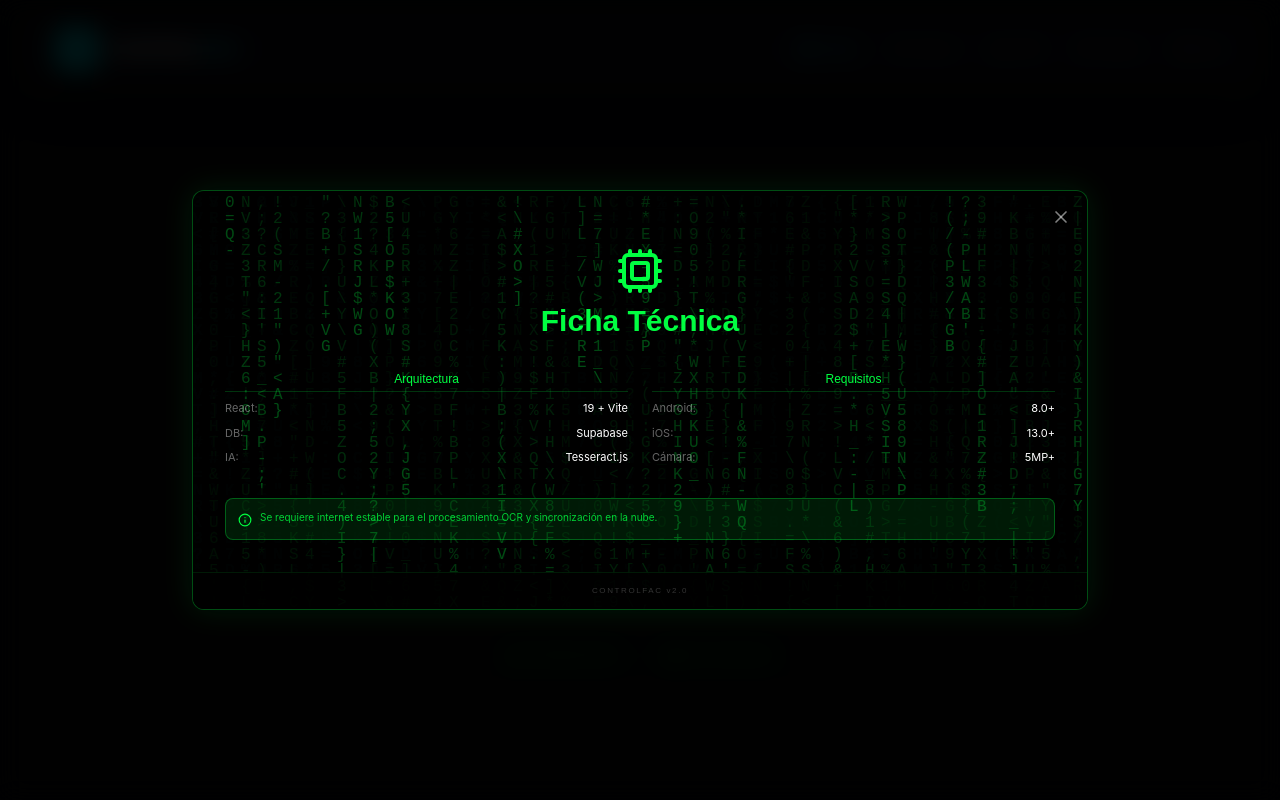
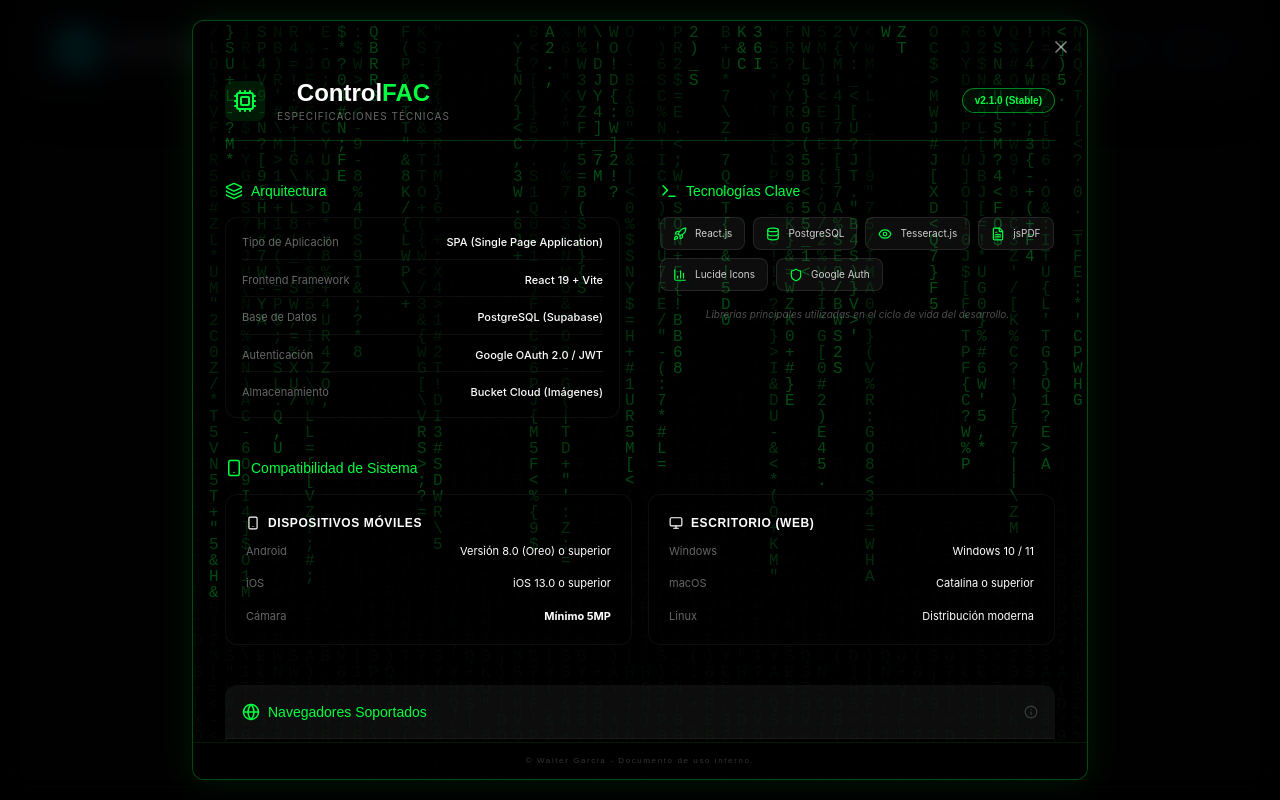
Before and after one commit to WalterGv10/manualcf, a React (Vite) app: page / in a window 1280 px wide. Both pictures are taken after a click on the button "FICHA TÉCNICA". Built offline with nearby package versions, Linux system fonts and the light colour scheme.

Commit message:
Update: Detailed Tech Specs in Information Portal v2.1.0

```diff
--- a/src/components/LoginInfoPortal.jsx
+++ b/src/components/LoginInfoPortal.jsx
@@ -1,5 +1,10 @@
 import React from "react";
-import { X, LayoutGrid, Cpu, Smartphone, Shield, Rocket, CheckCircle, Info } from "lucide-react";
+import {
+    X, LayoutGrid, Cpu, Smartphone, Shield, Rocket,
+    CheckCircle, Info, Layers, Database, Eye, FileText,
+    BarChart3, Globe, Monitor, Printer, Terminal,
+    AlertCircle
+} from "lucide-react";
 import MatrixRain from "./MatrixRain";
 
 export default function LoginInfoPortal({ isOpen, onClose, view }) {
@@ -56,37 +61,162 @@
     );
 
     const TechContent = () => (
-        <div className="space-y-6 md:space-y-8 text-white relative z-10 p-4 md:p-8">
-            <header className="text-center space-y-1">
-                <Cpu className="w-8 h-8 md:w-12 md:h-12 text-[#00ff41] mx-auto mb-2" />
-                <h2 className="text-xl md:text-3xl font-black font-orbitron text-[#00ff41]">Ficha Técnica</h2>
+        <div className="space-y-6 md:space-y-10 text-white relative z-10 p-4 md:p-8">
+            <header className="flex flex-col md:flex-row justify-between items-center border-b border-[#00ff41]/20 pb-4 gap-4">
+                <div className="flex items-center gap-3">
+                    <div className="w-10 h-10 bg-[#00ff41]/10 rounded-lg flex items-center justify-center text-[#00ff41]">
+                        <Cpu size={24} />
+                    </div>
+                    <div>
+                        <h2 className="text-2xl font-black font-orbitron text-white">Control<span className="text-[#00ff41]">FAC</span></h2>
+                        <p className="text-[10px] text-white/40 uppercase tracking-widest">Especificaciones Técnicas</p>
+                    </div>
+                </div>
+                <div className="px-3 py-1 rounded-full border border-[#00ff41]/50 bg-[#00ff41]/5 text-[#00ff41] text-[10px] font-bold font-orbitron">
+                    v2.1.0 (Stable)
+                </div>
             </header>
 
-            <div className="grid grid-cols-1 gap-6 md:grid-cols-2">
-                <section className="space-y-2">
-                    <h3 className="text-[#00ff41] font-orbitron text-xs border-b border-[#00ff41]/20 pb-1">Arquitectura</h3>
-                    <ul className="space-y-2">
-                        <li className="flex justify-between text-[11px]"><span className="text-white/40">React:</span> <span>19 + Vite</span></li>
-                        <li className="flex justify-between text-[11px]"><span className="text-white/40">DB:</span> <span>Supabase</span></li>
-                        <li className="flex justify-between text-[11px]"><span className="text-white/40">IA:</span> <span>Tesseract.js</span></li>
-                    </ul>
+            {/* SECCIÓN 1: ARQUITECTURA & TECNOLOGÍAS */}
+            <div className="grid grid-cols-1 md:grid-cols-2 gap-6 md:gap-10">
+                <section>
+                    <h3 className="flex items-center gap-2 text-[#00ff41] font-orbitron text-sm mb-4">
+                        <Layers size={18} /> Arquitectura
+                    </h3>
+                    <div className="space-y-3 bg-black/40 p-4 rounded-xl border border-white/5">
+                        {[
+                            { label: "Tipo de Aplicación", val: "SPA (Single Page Application)" },
+                            { label: "Frontend Framework", val: "React 19 + Vite" },
+                            { label: "Base de Datos", val: "PostgreSQL (Supabase)" },
+                            { label: "Autenticación", val: "Google OAuth 2.0 / JWT" },
+                            { label: "Almacenamiento", val: "Bucket Cloud (Imágenes)" }
+                        ].map((item, i) => (
+                            <div key={i} className="flex justify-between items-center text-[11px] border-b border-white/5 pb-2 last:border-0 last:pb-0">
+                                <span className="text-white/40">{item.label}</span>
+                                <span className="text-white font-medium text-right">{item.val}</span>
+                            </div>
+                        ))}
+                    </div>
                 </section>
 
-                <section className="space-y-2">
-                    <h3 className="text-[#00ff41] font-orbitron text-xs border-b border-[#00ff41]/20 pb-1">Requisitos</h3>
-                    <ul className="space-y-2">
-                        <li className="flex justify-between text-[11px]"><span className="text-white/40">Android:</span> <span>8.0+</span></li>
-                        <li className="flex justify-between text-[11px]"><span className="text-white/40">iOS:</span> <span>13.0+</span></li>
-                        <li className="flex justify-between text-[11px]"><span className="text-white/40">Cámara:</span> <span>5MP+</span></li>
-                    </ul>
+                <section>
+                    <h3 className="flex items-center gap-2 text-[#00ff41] font-orbitron text-sm mb-4">
+                        <Terminal size={18} /> Tecnologías Clave
+                    </h3>
+                    <div className="flex flex-wrap gap-2">
+                        {[
+                            { name: "React.js", icon: Rocket },
+                            { name: "PostgreSQL", icon: Database },
+                            { name: "Tesseract.js", icon: Eye },
+                            { name: "jsPDF", icon: FileText },
+                            { name: "Lucide Icons", icon: BarChart3 },
+                            { name: "Google Auth", icon: Shield }
+                        ].map((tech, i) => (
+                            <div key={i} className="flex items-center gap-2 bg-white/5 border border-white/10 px-3 py-2 rounded-lg text-[10px] text-white/80">
+                                <tech.icon size={14} className="text-[#00ff41]" />
+                                {tech.name}
+                            </div>
+                        ))}
+                    </div>
+                    <p className="mt-4 text-[10px] text-white/30 italic">Librerías principales utilizadas en el ciclo de vida del desarrollo.</p>
                 </section>
             </div>
 
-            <div className="bg-[#00ff41]/10 border border-[#00ff41]/30 p-3 rounded-lg flex items-start gap-2">
-                <Info size={14} className="text-[#00ff41] mt-0.5 shrink-0" />
-                <p className="text-[10px] text-[#00ff41]/80 leading-tight">
-                    Se requiere internet estable para el procesamiento OCR y sincronización en la nube.
-                </p>
+            {/* SECCIÓN 2: REQUISITOS DE SISTEMA */}
+            <section>
+                <h3 className="flex items-center gap-2 text-[#00ff41] font-orbitron text-sm mb-4">
+                    <Smartphone size={18} /> Compatibilidad de Sistema
+                </h3>
+                <div className="grid grid-cols-1 md:grid-cols-2 gap-4">
+                    <div className="bg-black/40 p-5 rounded-xl border border-white/5">
+                        <h4 className="text-white font-bold text-xs mb-3 uppercase tracking-wider flex items-center gap-2">
+                            <Smartphone size={14} /> Dispositivos Móviles
+                        </h4>
+                        <div className="space-y-4">
+                            <div className="flex justify-between items-center text-[11px]">
+                                <span className="text-white/40">Android</span>
+                                <span className="text-white">Versión 8.0 (Oreo) o superior</span>
+                            </div>
+                            <div className="flex justify-between items-center text-[11px]">
+                                <span className="text-white/40">iOS</span>
+                                <span className="text-white">iOS 13.0 o superior</span>
+                            </div>
+                            <div className="flex justify-between items-center text-[11px]">
+                                <span className="text-white/40">Cámara</span>
+                                <span className="text-white font-bold text-[#00ff41]">Mínimo 5MP</span>
+                            </div>
+                        </div>
+                    </div>
+                    <div className="bg-black/40 p-5 rounded-xl border border-white/5">
+                        <h4 className="text-white font-bold text-xs mb-3 uppercase tracking-wider flex items-center gap-2">
+                            <Monitor size={14} /> Escritorio (Web)
+                        </h4>
+                        <div className="space-y-4">
+                            <div className="flex justify-between items-center text-[11px]">
+                                <span className="text-white/40">Windows</span>
+                                <span className="text-white">Windows 10 / 11</span>
+                            </div>
+                            <div className="flex justify-between items-center text-[11px]">
+                                <span className="text-white/40">macOS</span>
+                                <span className="text-white">Catalina o superior</span>
+                            </div>
+                            <div className="flex justify-between items-center text-[11px]">
+                                <span className="text-white/40">Linux</span>
+                                <span className="text-white">Distribución moderna</span>
+                            </div>
+                        </div>
+                    </div>
+                </div>
+            </section>
+
+            {/* SECCIÓN 3: NAVEGADORES */}
+            <section className="bg-black/20 border border-white/5 rounded-xl overflow-hidden">
+                <div className="p-4 bg-white/5 border-b border-white/5 flex items-center justify-between">
+                    <h3 className="flex items-center gap-2 text-[#00ff41] font-orbitron text-sm">
+                        <Globe size={18} /> Navegadores Soportados
+                    </h3>
+                    <Info size={14} className="text-white/20" />
+                </div>
+                <div className="overflow-x-auto">
+                    <table className="w-full text-left text-[11px]">
+                        <thead>
+                            <tr className="text-white/40 border-b border-white/5">
+                                <th className="p-4 font-medium uppercase tracking-widest text-[9px]">Navegador</th>
+                                <th className="p-4 font-medium uppercase tracking-widest text-[9px]">Versión Mín.</th>
+                                <th className="p-4 font-medium uppercase tracking-widest text-[9px]">Estado</th>
+                            </tr>
+                        </thead>
+                        <tbody className="divide-y divide-white/5">
+                            {[
+                                { browser: "Google Chrome", ver: "v90+", status: "Soportado", ok: true },
+                                { browser: "Microsoft Edge", ver: "v90+", status: "Soportado", ok: true },
+                                { browser: "Apple Safari", ver: "v14+", status: "Soportado", ok: true },
+                                { browser: "Mozilla Firefox", ver: "v88+", status: "Soportado", ok: true },
+                                { browser: "Internet Explorer", ver: "Todas", status: "No Soportado", ok: false }
+                            ].map((row, i) => (
+                                <tr key={i} className="hover:bg-white/[0.02]">
+                                    <td className="p-4 font-medium">{row.browser}</td>
+                                    <td className="p-4 text-white/60">{row.ver}</td>
+                                    <td className="p-4">
+                                        <span className={`flex items-center gap-1.5 ${row.ok ? 'text-[#00ff41]' : 'text-red-500'}`}>
+                                            {row.ok ? <CheckCircle size={12} /> : <AlertCircle size={12} />}
+                                            {row.status}
+                                        </span>
+                                    </td>
+                                </tr>
+                            ))}
+                        </tbody>
+                    </table>
+                </div>
+            </section>
+
+            <div className="flex items-center justify-center pt-4">
+                <button
+                    onClick={() => window.print()}
+                    className="flex items-center gap-2 px-6 py-2.5 rounded-lg bg-[#00ff41] text-black font-bold font-orbitron text-[10px] uppercase hover:bg-[#00cc33] transition-colors shadow-[0_0_20px_rgba(0,255,65,0.3)]"
+                >
+                    <Printer size={16} /> Imprimir Ficha Técnica
+                </button>
             </div>
         </div>
     );
@@ -111,12 +241,12 @@
                     <X size={20} />
                 </button>
 
-                <div className="flex-1 overflow-y-auto custom-scrollbar relative z-10 mt-6">
+                <div className="flex-1 overflow-y-auto custom-scrollbar relative z-10 mt-6 pb-6">
                     {view === "presentation" ? <PresentationContent /> : <TechContent />}
                 </div>
 
                 <footer className="p-3 border-t border-[#00ff41]/10 text-center relative z-10 bg-black/90">
-                    <p className="text-[8px] font-orbitron text-white/20 tracking-[0.2em]">CONTROLFAC v2.0</p>
+                    <p className="text-[8px] font-orbitron text-white/20 tracking-[0.2em]">© Walter Garcia - Documento de uso interno.</p>
                 </footer>
             </div>
         </div>
```
